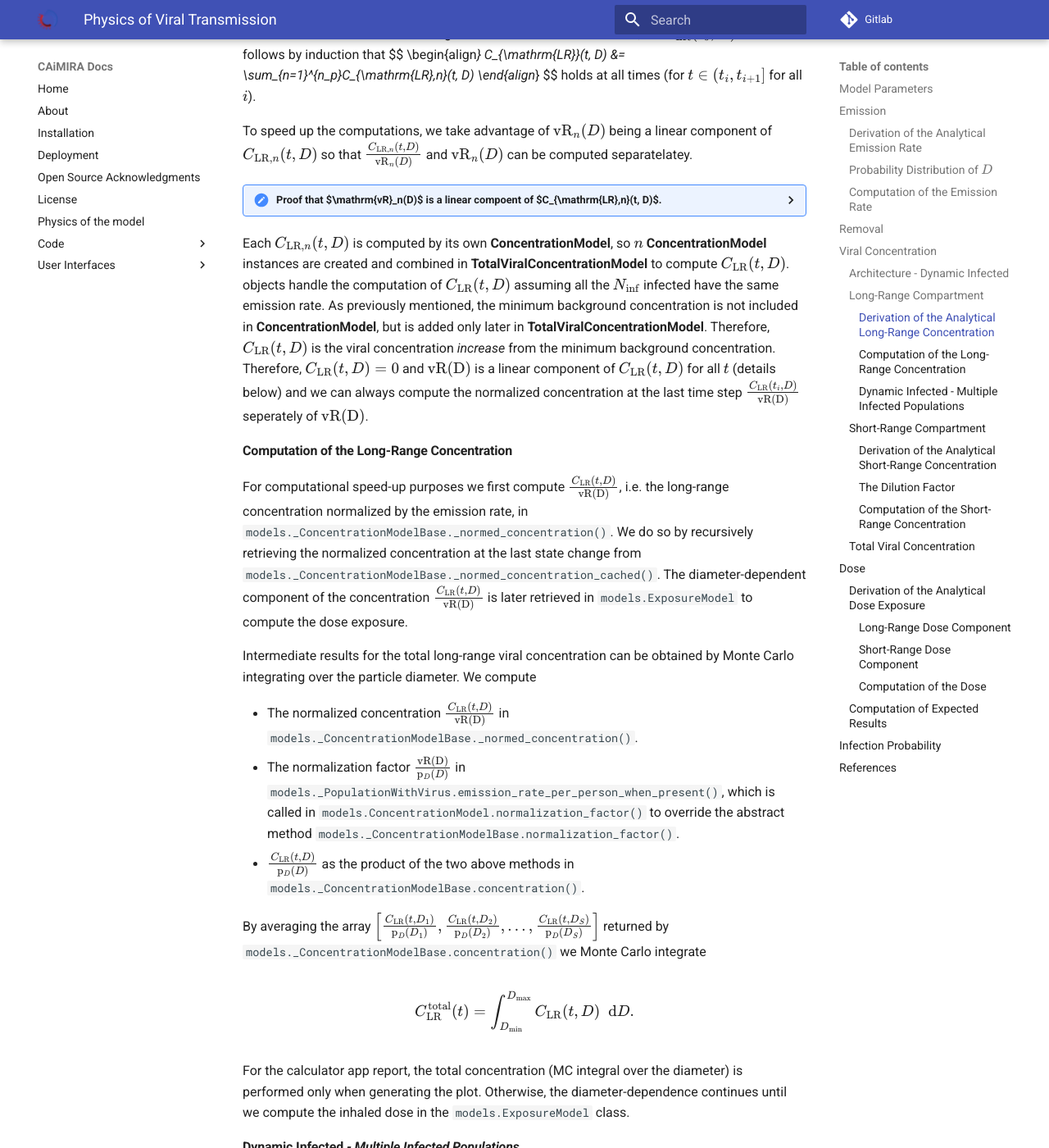
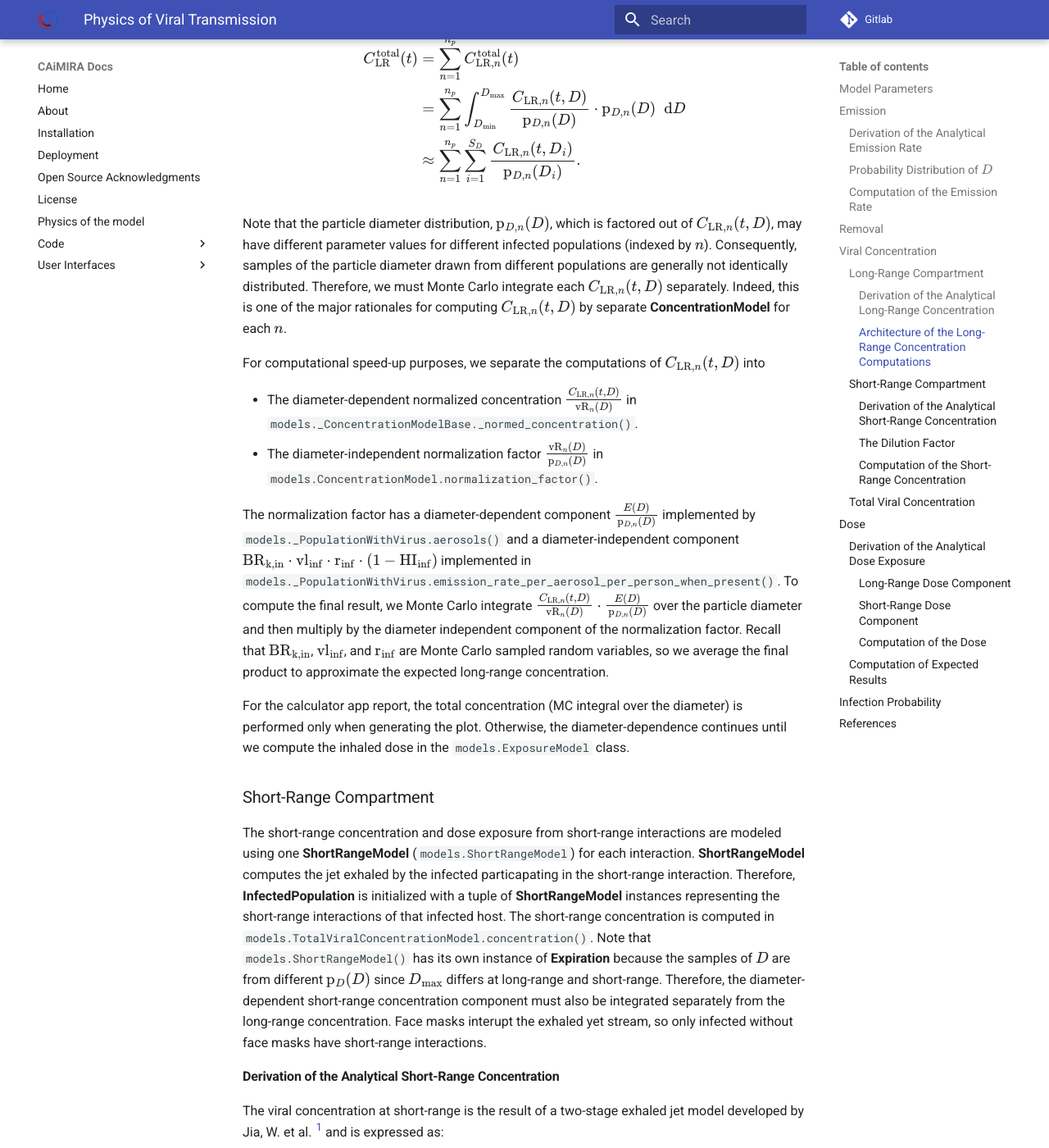
Before and after one commit to CERN/CAiMIRA, an MkDocs documentation site: the page built from caimira/docs/mkdocs/docs/code/viral_transmission.md, in a window 1280 px wide and 1400 px high, scrolled down 9368 px. Shown: the whole window at 82% size. Built offline with MkDocs 1.6.1 and Material for MkDocs 9.7.7, drawn with Linux system fonts in a browser that asks for light colours; some of the changed text lies outside the part shown.

Commit message:
docs: Long-range concentration for dynamic infected with several concentration models

```diff
--- a/caimira/docs/mkdocs/docs/code/viral_transmission.md
+++ b/caimira/docs/mkdocs/docs/code/viral_transmission.md
@@ -208,26 +208,14 @@
 ## Viral Concentration
 The concentration of virus-laden particles in a given room is computed using a two-box exposure model:
 
-* **Box 1** - long-range concentration: the viral concentration more than 2 m away from the infected host(s) assuming mass balance between the emission rate of the infected host(s) and the removal rates from the environmental/virological characteristics.
-* **Box 2** - short-range concentration: the *exhaled jet* concentration in close-proximity, computing using a two-stage exhaled jet model where the susceptible (exposed) host is distanced 0.5-2 m from the infected host.
+* **Box 1 - Long-Range:** The viral concentration more than 2 m away from the infected host(s) assuming mass balance between the emission rate of the infected host(s) and the removal rates from the environmental/virological characteristics.
+* **Box 2 - Short-Range:** The *exhaled jet* concentration in close-proximity, computed using a two-stage exhaled jet model where the susceptible host (exposed) is distanced 0.5-2 m from the infected host.
 
-### Architecture - Dynamic Infected
-Up untill CAiMIRA v4.19, the viral concentration (and dose exposure etc) was computed assuming all infected hosts had the same emission rate and short-range interactions, meaning the physical activity, expirational activity, face mask, immunity, and presence was assumed identical for all infected hosts. CAiMIRA v4.20 onwards allows "dynamic infected", i.e. individually defined properties (physical activity, expirational activity, face mask, immunity, and presence) for every infected that also may vary over time. This flexibility is implemented by combining several `models._ConcentrationModelBase()` instances in `models._ConcentrationModelBase()`. This section details the architecture of the concentration models following the implementation of dynamic infected.
-
-Consider a scenario where we have two infected hosts (Infected_A and Infected_B) in the room, and lets say the user provides the following information about our infected populations:
-- Infected_A is present from 8am to 4pm, and performs expirational_activity_A1 from 8am to 9am and expirational_activity_A2 from 9am to 4pm.
-- Infected_B is present from 8am to 11am, and performs expirational_activity_B the whole time.
-
-Computationally, an infected changing property abruptly is no different from the infected being replaced. Therefore, CAiMIRA defines, from Infected_A, two infected: Infected_A1 present from 8am to 9am performing expirational_activity_A1 and Infected_A2 present from 9am to 4pm performing expirational_activity_A2.
-
-The three infected are passed as instances of **InfectedPopulation** (`models.InfectedPopulation`) to **TotalViralConcentrationModel** (`models.TotalViralConcentrationModel`). **TotalViralConcentrationModel** is a child class of the abstract `models._TotalConcentrationModelBase` computing the long-range concentration for any type of aerosol. The inherited property `models.TotalViralConcentrationModel.concentration_models()` creates three instances of **ConcentrationModel** (`models.ConcentrationModel`) - one for Infected_A1, one for Infected_A2, and one for Infected_B. Each **ConcentrationModel** computes the long-range viral concentration as if its respective infected population was the only source of virions in the room. More precisely, each **ConcentrationModel** computes the concentration *increase* from the minimum background concentration. The total viral concentration in the room is, thereafter, computed in `models.TotalViralConcentrationModel.long_range_concentration()` as the sum of the concentration increase computed by all the **ConcentrationModel** instances and the minimum background concentration. One rational for this arcitecture is that infected with different expirational activities will have different probability distributions of the particle diameter, and must therefore be Monte Carlo integrated separately before added together (details below).
-
-Every single short-range interaction is modelled by an instance of `models.ShortRangeModel()` and passed upon initialization to the **InfectedPopulation**  exhaling the jet. The short-range concentration is then added to the long-range concentraiton in `models.TotalViralConcentrationModel.concentration()`. Note that `models.ShortRangeModel()` has its own instance of **Expiration** because the samples of $D$ are from different $\mathrm{p}_D(D)$ since $D_{\mathrm{max}}$ differs at long-range and short-range. Face masks interupt the exhaled yet stream, so only infected without face masks have short-range interactions.
-
+Because CAiMIRA is only meant to model airborne transmission, interactions where the susceptible and infected hosts are closer than 0.5 m apart are excluded.
 
 ### Long-Range Compartment
 #### Derivation of the Analytical Long-Range Concentration
-Assuming mass balance, the change in the viral concentration equals the difference between the total emission rate per volume and the total removal rate.
+Assuming mass balance, the rate of change of the viral concentration equals the difference between the total emission rate per volume and the total removal rate.
 The total emission rate per volume is simply the sum of the emission rate of every single infected divided by the room volume $V_r$, which can be expressed as $\frac{\sum_{n=1}^{n_p}\mathrm{vR}_n(D)\,N_{\mathrm{inf},n}}{V_r}$ for $n_p$ infected populations where the $n$-th population has $N_{\mathrm{inf},n}$ members with common emission rate $\mathrm{vR}_n(D)$.
 The removal is the product of the current viral removal rate $\lambda_{\mathrm{vRR}}(t,D)$ and viral concentration $C_{\mathrm{LR}}(t, D)$. In conclusion, the viral concentration is described by the ordinary differential equation (ODE)
 
@@ -371,52 +359,54 @@
 In fact, experiments indicate computing $C_{\mathrm{LR}}(t_i, D)$ recurrently is the more efficient solution.
 
 </details>
-Each $C_{\mathrm{LR},n}(t, D)$ is computed by its own **ConcentrationModel**, so $n$ **ConcentrationModel** instances are created and combined in **TotalViralConcentrationModel** to compute $C_{\mathrm{LR}}(t, D)$.
-objects handle the computation of $C_{\mathrm{LR}}(t, D)$ assuming all the $N_{\mathrm{inf}}$ infected have the same emission rate. As previously mentioned, the minimum background concentration is not included in **ConcentrationModel**, but is added only later in **TotalViralConcentrationModel**. Therefore, $C_{\mathrm{LR}}(t, D)$ is the viral concentration *increase* from the minimum background concentration. Therefore, $C_{\mathrm{LR}}(t, D)=0$ and $\mathrm{vR(D)}$ is a linear component of $C_{\mathrm{LR}}(t, D)$ for all $t$ (details below) and we can always compute the normalized concentration at the last time step $\frac{C_{\mathrm{LR}}(t_i, D)}{\mathrm{vR(D)}}$ seperately of $\mathrm{vR(D)}$.
 
+#### Architecture of the Long-Range Concentration Computations
+The arcitecture for computing the long-range viral concentraiton is based on the relation
+$C_{\mathrm{LR}}(t, D) = \sum_{n=1}^{n_p} C_{\mathrm{LR},n}(t, D)$,
+derived above, showing that the total long-range viral concentration is the sum of the individual concentration contributions from all infected populations.
 
-#### Computation of the Long-Range Concentration
-For computational speed-up purposes we first compute $\frac{C_{\mathrm{LR}}(t, D)}{\mathrm{vR(D)}}$, i.e. the long-range concentration normalized by the emission rate, in `models._ConcentrationModelBase._normed_concentration()`. We do so by recursively retrieving the normalized concentration at the last state change from `models._ConcentrationModelBase._normed_concentration_cached()`. The diameter-dependent component of the concentration $\frac{C_{\mathrm{LR}}(t, D)}{\mathrm{vR(D)}}$ is later retrieved in `models.ExposureModel` to compute the dose exposure.
+First, CAiMIRA initializes one **InfectedPopulation** for each group of infected with different physical activity, expirational activity, face mask, immunity, or presence. Each group may have a different emission rate, number of occupants, and samples of the particle diameter from differenty parameterized probability distributions. Note that this setup allows infected to abruptly change their properties by defining multiple **InfectedPopulation** instances with non-overlapping presence. For example, a single infected who is speaking from 10 am to 11 am and only breathing after 11 am is described by a the speaking InfectedPopulation_A present from 10 am to 11 am and a breathing InfectedPopulation_B present after 11 am.
 
-Intermediate results for the total long-range viral concentration can be obtained by Monte Carlo integrating over the particle diameter. We compute
-
-* The normalized concentration $\frac{C_{\mathrm{LR}}(t, D)}{\mathrm{vR(D)}}$ in `models._ConcentrationModelBase._normed_concentration()`.
-* The normalization factor $\frac{\mathrm{vR(D)}}{\mathrm{p}_D(D)}$ in `models._PopulationWithVirus.emission_rate_per_person_when_present()`, which is called in `models.ConcentrationModel.normalization_factor()` to override the abstract method `models._ConcentrationModelBase.normalization_factor()`.
-* $\frac{C_{\mathrm{LR}}(t, D)}{\mathrm{p}_D(D)}$ as the product of the two above methods in `models._ConcentrationModelBase.concentration()`.
-
-By averaging the array $\left[\frac{C_{\mathrm{LR}}(t, D_1)}{\mathrm{p}_D(D_1)}, \frac{C_{\mathrm{LR}}(t, D_2)}{\mathrm{p}_D(D_2)}, ..., \frac{C_{\mathrm{LR}}(t, D_S)}{\mathrm{p}_D(D_S)}\right]$ returned by `models._ConcentrationModelBase.concentration()` we Monte Carlo integrate
+Using all the **InfectedPopulation** instances, we initialize a single **TotalViralConcentrationModel** (`models.TotalViralConcentrationModel`). **TotalViralConcentrationModel** is a child class of the abstract `models._TotalConcentrationModelBase` computing the long-range concentration for any type of aerosol. `models.TotalViralConcentrationModel.concentration_models()` instantiates one **ConcentrationModel** (`models.ConcentrationModel`) for each **InfectedPopulation** in **TotalViralConcentrationModel**. Each of these **ConcentrationModel** instances computes the long-range viral concentration, as if the only source of virions was its own **InfectedPopulation**, in `models.ConcentrationModel.concentration_increase`. That is, the $n$-th **ConcentrationModel** computes $C_{\mathrm{LR},n}(t, D)$. Thereafter, the total viral concentration
 
 $$
-\begin{equation*}
-C_{\mathrm{LR}}^{\mathrm{total}}(t) = \int_{D_{\mathrm{min}}}^{D_{\mathrm{max}}} C_{\mathrm{LR}}(t, D) \;\ \mathrm{d}D.
-\end{equation*}
+\begin{align*}
+C_{\mathrm{LR}}^{\mathrm{total}}(t)
+&= \int_{D_{\mathrm{min}}}^{D_{\mathrm{max}}} \sum_{n=1}^{n_p}C_{\mathrm{LR},n}(t, D) \;\ \mathrm{d}D \\
+&= \sum_{n=1}^{n_p}C_{\mathrm{LR},n}^{\mathrm{total}}(t)
+\end{align*}
 $$
+
+is computed in `models.TotalViralConcentrationModel.long_range_concentration()` by Monte Carlo integrating over the particle diameter:
+
+$$
+\begin{align*}
+C_{\mathrm{LR}}^{\mathrm{total}}(t)
+&= \sum_{n=1}^{n_p}C_{\mathrm{LR},n}^{\mathrm{total}}(t) \\
+&= \sum_{n=1}^{n_p}\int_{D_{\mathrm{min}}}^{D_{\mathrm{max}}} \frac{C_{\mathrm{LR},n}(t, D)}{\mathrm{p}_{D,n}(D)} \cdot \mathrm{p}_{D,n}(D)\;\ \mathrm{d}D \\
+&\approx \sum_{n=1}^{n_p} \sum_{i=1}^{S_D}\frac{C_{\mathrm{LR},n}(t, D_i)}{\mathrm{p}_{D,n}(D_i)}.
+\end{align*}
+$$
+
+Note that the particle diameter distribution, $\mathrm{p}_{D,n}(D)$, which is factored out of $C_{\mathrm{LR},n}(t,D)$, may have different parameter values for different infected populations (indexed by $n$). Consequently, samples of the particle diameter drawn from different populations are generally not identically distributed. Therefore, we must Monte Carlo integrate each $C_{\mathrm{LR},n}(t,D)$ separately. Indeed, this is one of the major rationales for computing $C_{\mathrm{LR},n}(t,D)$ by separate **ConcentrationModel** for each $n$.
+
+For computational speed-up purposes, we separate the computations of $C_{\mathrm{LR},n}(t,D)$ into
+
+* The diameter-dependent normalized concentration $\frac{C_{\mathrm{LR},n}(t, D)}{\mathrm{vR}_n(D)}$ in `models._ConcentrationModelBase._normed_concentration()`.
+* The diameter-independent normalization factor $\frac{\mathrm{vR}_n(D)}{\mathrm{p}_{D,n}(D)}$ in `models.ConcentrationModel.normalization_factor()`.
+
+The normalization factor has a diameter-dependent component $\frac{E(D)}{\mathrm{p}_{D,n}(D)}$ implemented by `models._PopulationWithVirus.aerosols()` and a diameter-independent component $\mathrm{BR}_{\mathrm{k,in}} \cdot \mathrm{vl_{inf}} \cdot \mathrm{r_{inf}} \cdot (1-\mathrm{HI}_\mathrm{inf})$ implemented in `models._PopulationWithVirus.emission_rate_per_aerosol_per_person_when_present()`.
+To compute the final result, we Monte Carlo integrate
+$\frac{C_{\mathrm{LR},n}(t, D)}{\mathrm{vR}_n(D)} \cdot \frac{E(D)}{\mathrm{p}_{D,n}(D)}$
+over the particle diameter and then multiply by the diameter independent component of the normalization factor. Recall that $\mathrm{BR}_{\mathrm{k,in}}$, $\mathrm{vl_{inf}}$, and $\mathrm{r_{inf}}$ are Monte Carlo sampled random variables, so we average the final product to approximate the expected long-range concentration.
 
 For the calculator app report, the total concentration (MC integral over the diameter) is performed only when generating the plot.
 Otherwise, the diameter-dependence continues until we compute the inhaled dose in the `models.ExposureModel` class.
 
-#### Dynamic Infected *- Multiple Infected Populations*
-The mass-balance equation above assumes the emission rate $\mathrm{vR(D)}$ is the same for all the $N_{\mathrm{inf}}$ infected. Different infected may, however, have different physical activities, expirational activities, face mask, immunity, and presence. Concequently, the viral emission rate $\mathrm{vR(D)}$ and the probability distribution of the particle diameter $\mathrm{p}_{D}(D)$ are not the same for every infected. Lets assume we have $n_p$ different populations of infected, each with $N_{\mathrm{inf},n}$ infected with emission rate $\mathrm{vR}_n(D)$ and particle diameters sampled from $\mathrm{p}_{D,n}(D)$. Then, the mass balance equation describing the evolution of the viral concentration becomes
-
-ß
-
-Using several **ConcentrationModel** objects was motivated by the **InfectedPopulation** objects having different samples of $D$ stored in their **Exporation** object, which cannot be considered equal because they stem from different distributions $\mathrm{p}_{D,n}(D)$.
-When we Monte Carlo integrate to obtain the total long-range concentration, we compute
-
-$$
-\begin{align*}
-C_{\mathrm{LR}}^{\mathrm{total}}(t)
-&= \int_{D_{\mathrm{min}}}^{D_{\mathrm{max}}} C_{\mathrm{LR}}(t, D) \;\ \mathrm{d}D \\
-&= \sum_{n=1}^{n_p} \int_{D_{\mathrm{min}}}^{D_{\mathrm{max}}} \frac{C_{\mathrm{LR},n}(t, D)}{\mathrm{p}_{D,n}(D)} \cdot \mathrm{p}_{D,n}(D) \;\ \mathrm{d}D \\
-&\approx \sum_{n=1}^{n_p} \frac{1}{S_n}\sum_{i=1}^{S_n} \frac{C_{\mathrm{LR},n}(t, D_{n,i})}{\mathrm{p}_{D,n}(D_{n,i})}.
-\end{align*}
-$$
-
-
-This computation is performed in `models.ExposureModel.long_range_concentration()` and combined with the short-range concentration in `models.ExposureModel.concentration()`.
-
 
 ### Short-Range Compartment
+The short-range concentration and dose exposure from short-range interactions are modeled using one **ShortRangeModel** (`models.ShortRangeModel`) for each interaction. **ShortRangeModel** computes the jet exhaled by the infected particapating in the short-range interaction. Therefore, **InfectedPopulation** is initialized with a tuple of **ShortRangeModel** instances representing the short-range interactions of that infected host.
+The short-range concentration is computed in `models.TotalViralConcentrationModel.concentration()`. Note that `models.ShortRangeModel()` has its own instance of **Expiration** because the samples of $D$ are from different $\mathrm{p}_D(D)$ since $D_{\mathrm{max}}$ differs at long-range and short-range. Therefore, the diameter-dependent short-range concentration component must also be integrated separately from the long-range concentration. Face masks interupt the exhaled yet stream, so only infected without face masks have short-range interactions.
 #### Derivation of the Analytical Short-Range Concentration
 The viral concentration at short-range is the result of a two-stage exhaled jet model developed by Jia, W. et al. <sup>[1](#id6)</sup> and is expressed as:
 
@@ -761,8 +751,8 @@
 $$
 E_{c}(D) =
 \begin{cases}
-V_p(D) \cdot (1 − η_\mathrm{out}) \cdot K \cdot \mathrm{p}_D(D) \hspace{9.5mm} \mathrm{if} \quad η_\mathrm{out} \sim \mathrm{Uniform},\\
-V_p(D) \cdot (1 − η_\mathrm{out}(D)) \cdot K \cdot \mathrm{p}_D(D) \quad  \mathrm{else}.
+V_p(D) \cdot (1 − η_\mathrm{out}) \cdot c_n \cdot \mathrm{p}_D(D) \hspace{9.5mm} \mathrm{if} \quad η_\mathrm{out} \sim \mathrm{Uniform},\\
+V_p(D) \cdot (1 − η_\mathrm{out}(D)) \cdot c_n \cdot \mathrm{p}_D(D) \quad  \mathrm{else}.
 \end{cases}
 $$
 
```
